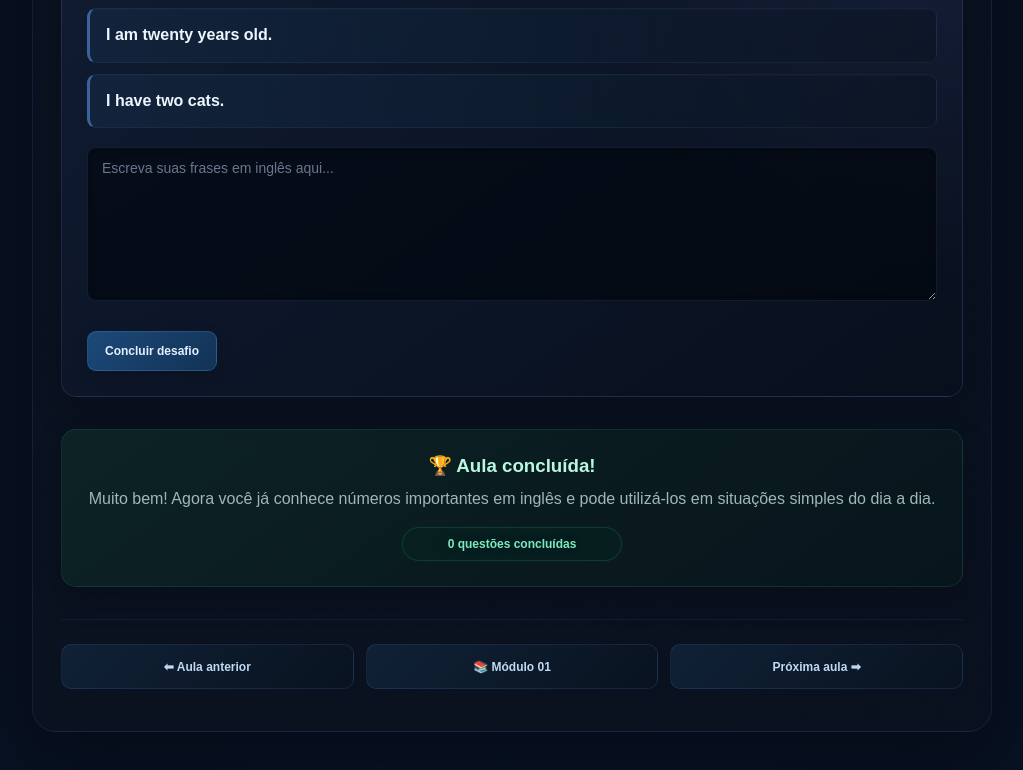
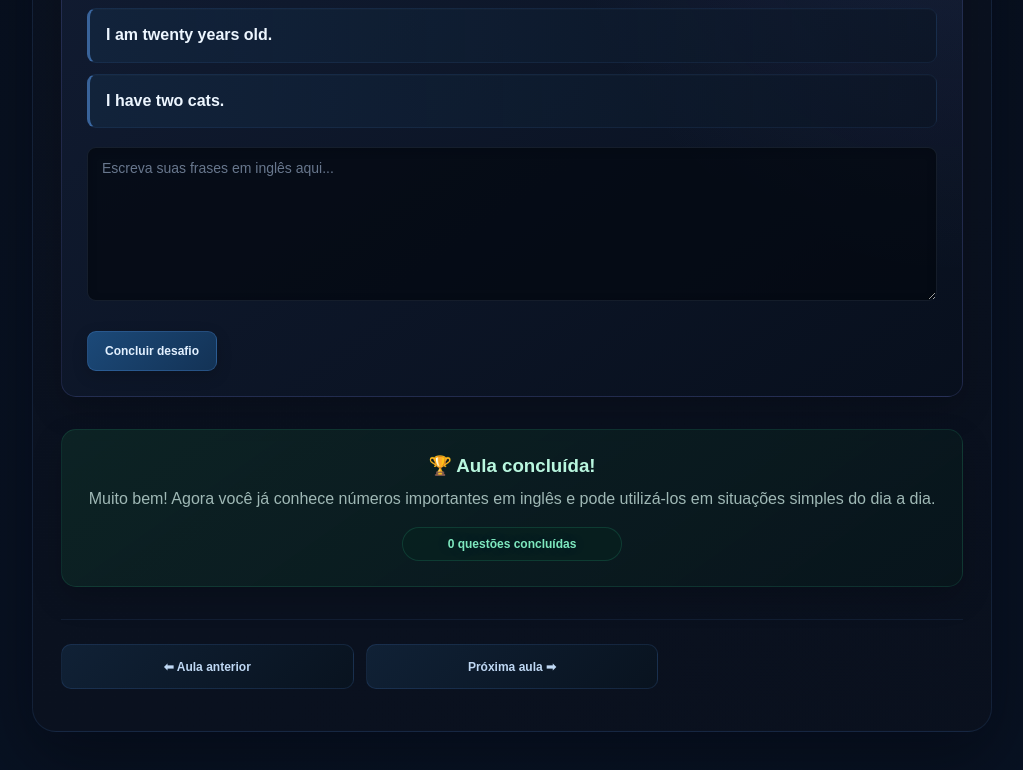
Before and after one commit to aldemarbatalha2020-blip/aldemar-studios, a plain HTML site: page frontend/cursos/ingles-gratis/modulos/modulo-01/aula-05.html in a window 1280 px wide. Shown: the part 9019-9789 px from the top of the page, without its empty margins (128-1151 px from the left). Drawn offline with Linux system fonts and the light colour scheme.

Commit message:
Remove botoes de modulo da navegacao das aulas

```diff
--- a/frontend/cursos/ingles-gratis/modulos/modulo-01/aula-05.html
+++ b/frontend/cursos/ingles-gratis/modulos/modulo-01/aula-05.html
@@ -1592,17 +1592,6 @@ class="nav-button">
 ⬅ Aula anterior
 
 </a>
-
-
-<a
-href="../index.html"
-class="nav-button">
-
-📚 Módulo 01
-
-</a>
-
-
 <a
 href="aula-06.html"
 class="nav-button">
```
Also changed, not shown: frontend/cursos/ingles-gratis/modulos/modulo-01/aula-03.html (+0 -5 lines), frontend/cursos/ingles-gratis/modulos/modulo-01/aula-04.html (+0 -11 lines), frontend/cursos/ingles-gratis/modulos/modulo-01/aula-06.html (+0 -5 lines), frontend/cursos/ingles-gratis/modulos/modulo-01/aula-07.html (+0 -5 lines), frontend/cursos/ingles-gratis/modulos/modulo-01/aula-08.html (+0 -5 lines), frontend/cursos/ingles-gratis/modulos/modulo-01/aula-09.html (+0 -5 lines), frontend/cursos/ingles-gratis/modulos/modulo-01/aula-10.html (+0 -5 lines).
